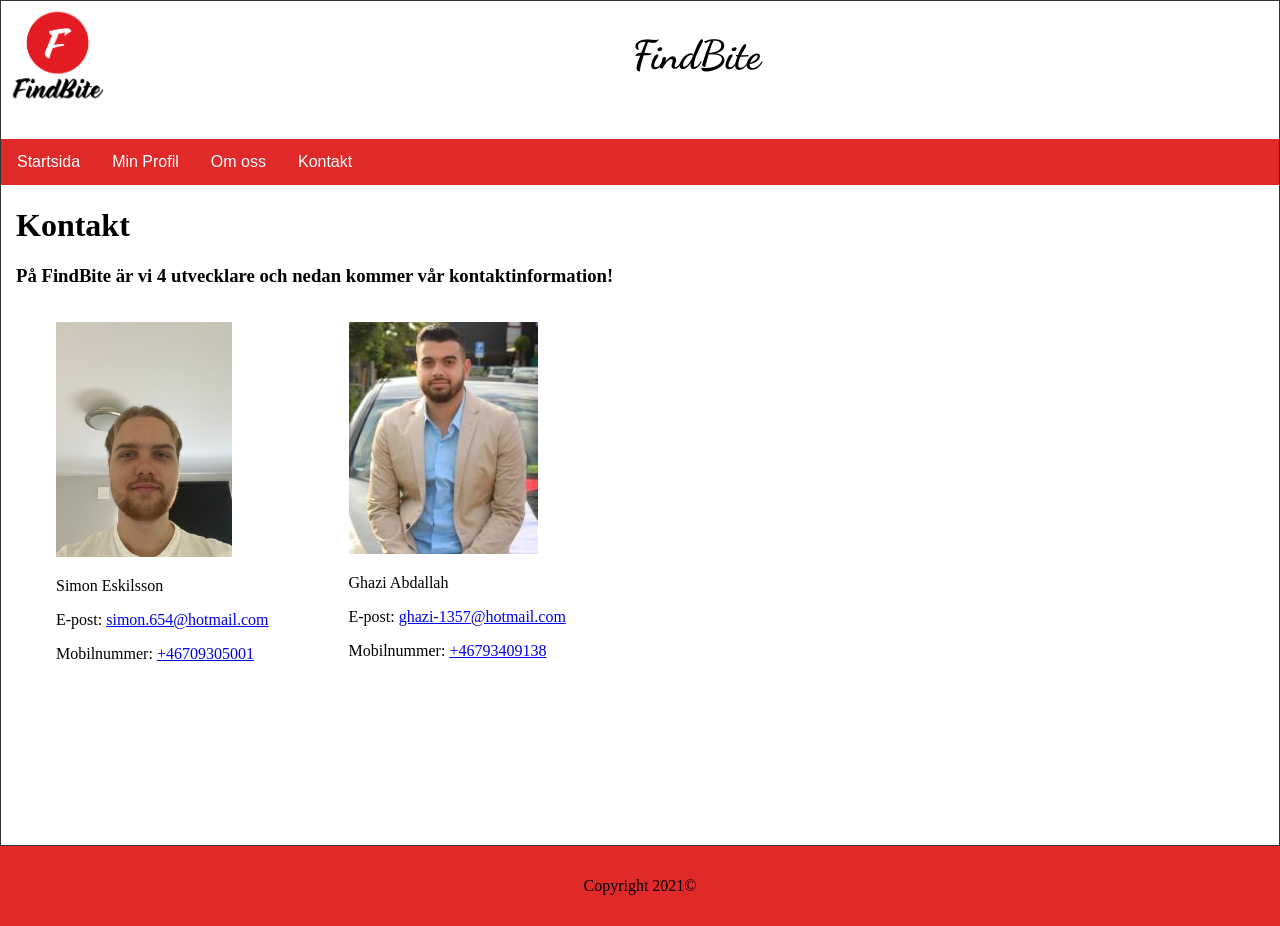
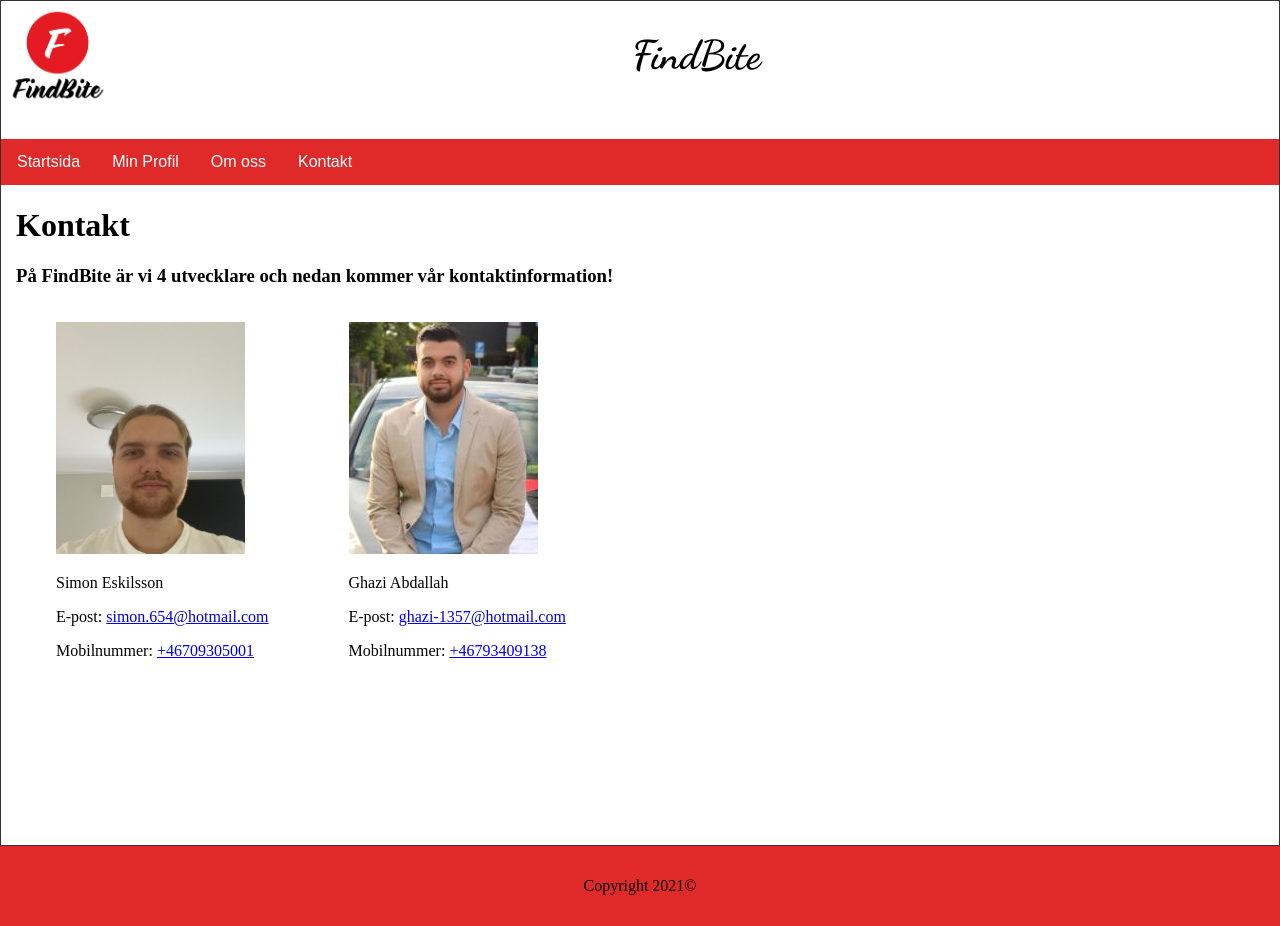
Before and after one commit to linke-droid/Findbite, a Flask app: page /contact in a window 1280 px wide. Run offline with Flask 2, Linux system fonts and the light colour scheme.

Commit message:
Update style.css
Co-Authored-By: simoneskilsson <81237644+simoneskilsson@users.noreply.github.com>

```diff
--- a/static/css/style.css
+++ b/static/css/style.css
@@ -164,10 +164,18 @@ nav a:hover, .dropdown:hover .dropbtn {
   background: rgb(73, 73, 73);
 }
 
+.box a{
+  color: #000000;
+}
 /* Contact */
 
 #simon {
   float: left;
+}
+
+#simon img{
+  width: 189px;
+  height: 232px;
 }
 
 #ghazi {
```
